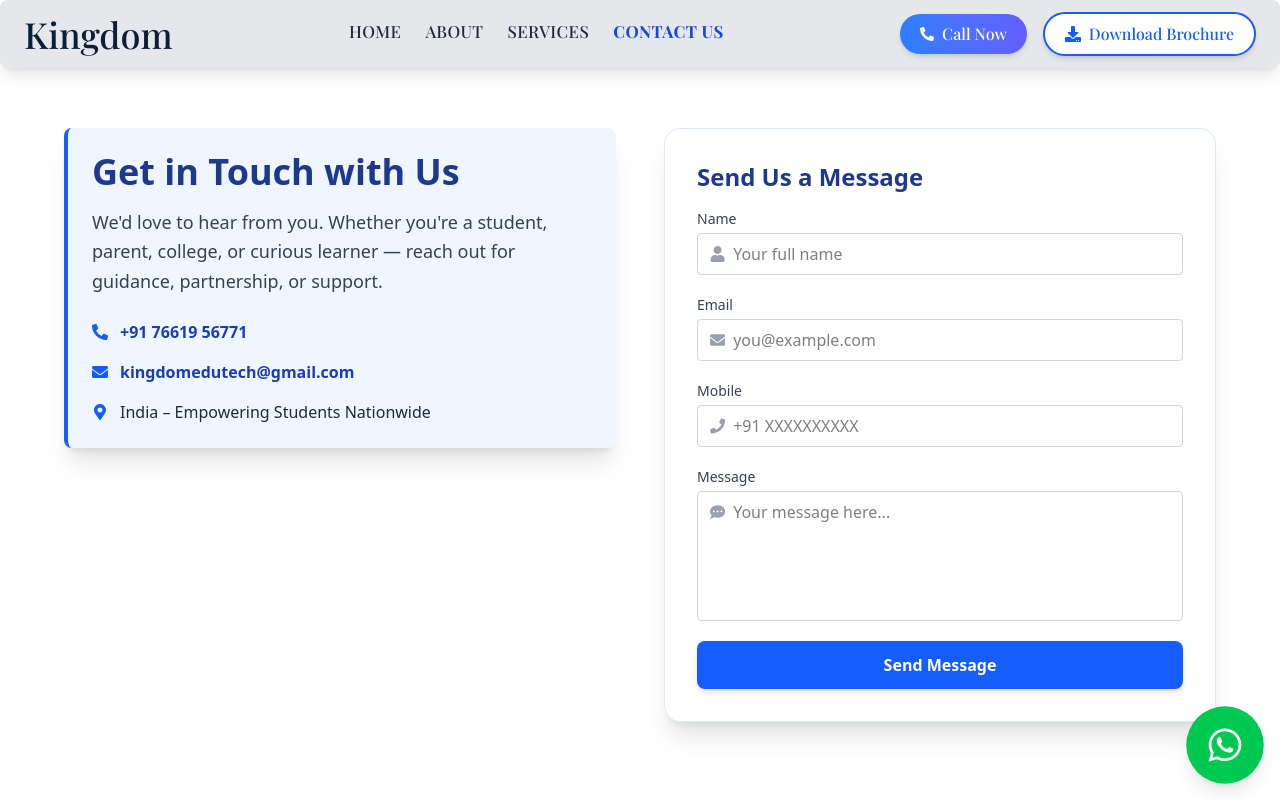
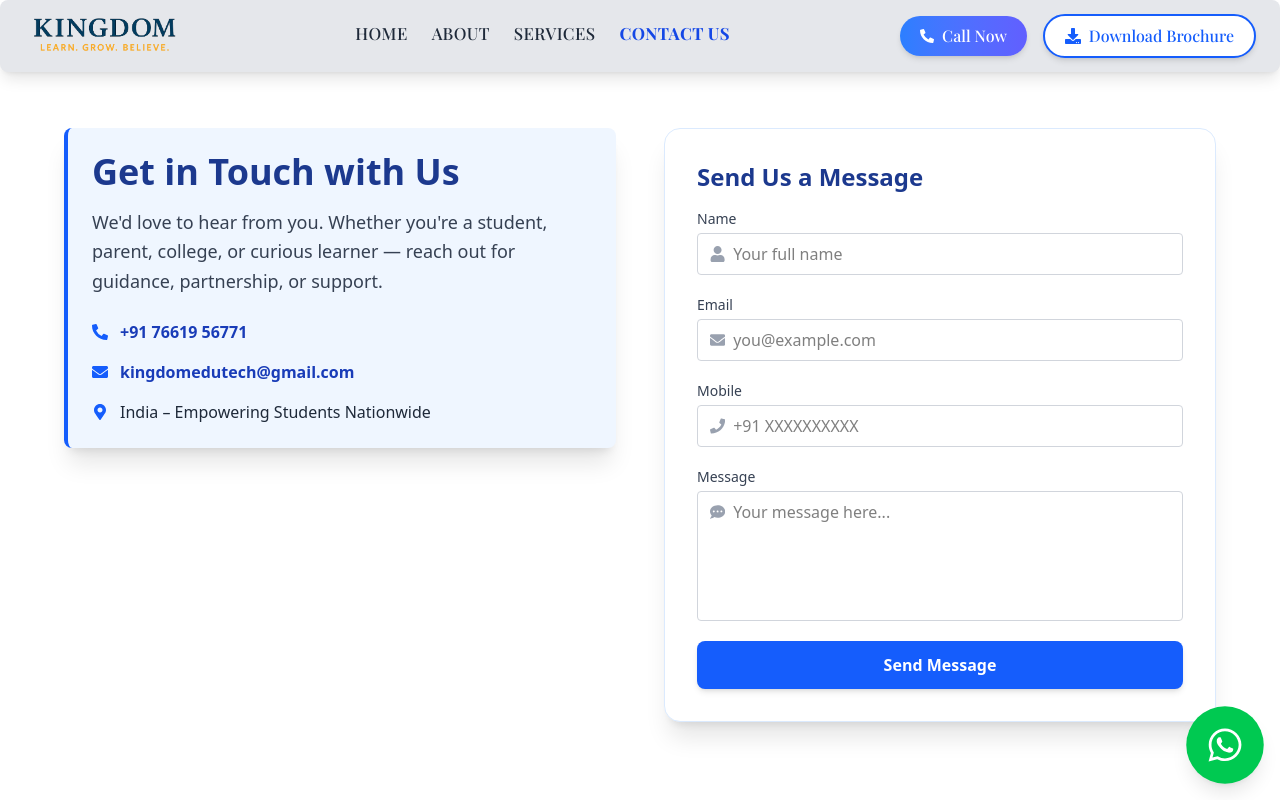
Before and after one commit to Inkarp/NewWebsiteKing, a React (Vite) app in the folder frontend/: page /contact in a window 1280 px wide. Shown: the top 800 px of the page. Built offline with nearby package versions, Linux system fonts and the light colour scheme.

Commit message:
fixed the header

```diff
--- a/frontend/src/pages/Header.jsx
+++ b/frontend/src/pages/Header.jsx
@@ -1,5 +1,6 @@
 import React, { useState, useEffect } from 'react';
 import Logo from '/Logo.png';
+import LogoNew from '/kingdomNew.png';
 import { NavLink, Link } from 'react-router-dom';
 import { FaBars, FaPhoneAlt, FaTimes, FaDownload } from 'react-icons/fa';
 
@@ -33,8 +34,8 @@ const Header = () => {
       <div className="px-6 py-3 flex items-center justify-between max-w-7xl mx-auto">
         {/* Logo */}
         <Link to="/" className="flex items-center space-x-2">
-          {/* <img src={Logo} alt="Kingdom Logo" className="h-16 w-auto" /> */}
-      <Link to='/'>   <h1 className='text-4xl text-[#0b1f39]'>Kingdom</h1></Link>
+          <img src={LogoNew} alt="Kingdom Logo" className="h-12 w-auto" />
+      {/* <Link to='/'>   <h1 className='text-4xl text-[#0b1f39]'>Kingdom</h1></Link>  */}
         </Link>
 
         {/* Desktop Nav */}
```
